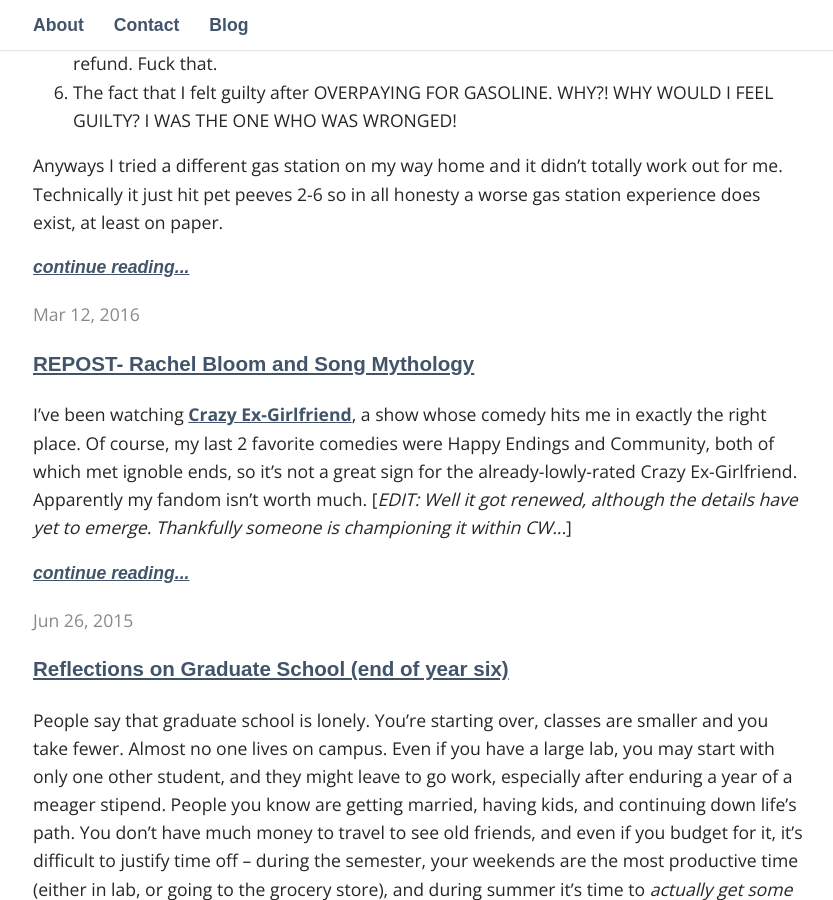
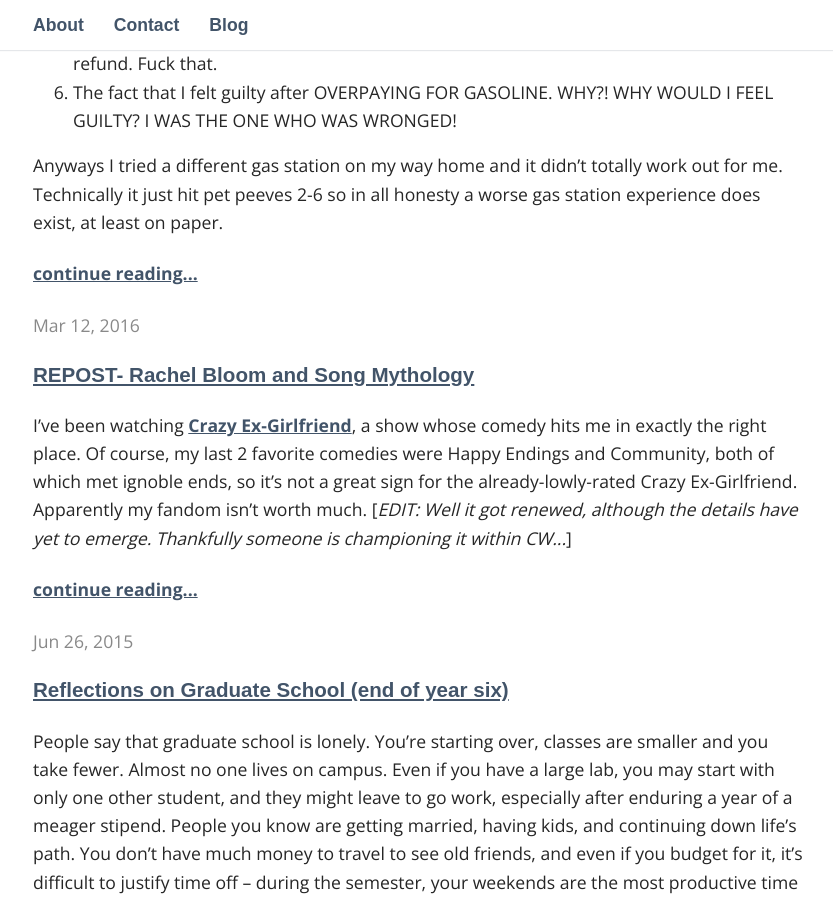
Before and after one commit to CriticalTom/startjekyll, a Jekyll site: the page built from blog/index.html, in a window 1280 px wide and 900 px high, scrolled down 961 px. Shown: the whole window, without its empty margins (222-1055 px from the left). Built offline with Jekyll 4.4.1, drawn with Linux system fonts in a browser that asks for light colours; some web fonts are replaced.

Commit message:
Update _layout.scss

```diff
--- a/_sass/_layout.scss
+++ b/_sass/_layout.scss
@@ -8,7 +8,6 @@
 }
 h1,
 h2,
-h4,
 h3 {
 	font-weight: 600;
 	color: $heading-font-color;
@@ -37,15 +36,12 @@
 	color: $link-hover-color;
 	text-decoration: underline;
 }
-h4 {	font-weight: 200;
-	line-height: 1;
-	font-size: 8;
+a.pagelink {
+	color: $link-color;
 	font-style: italic;
-	a,
-	a:visited {
-		text-decoration: underline;
-		font-style: italic;
-	}
+}
+a.pagelink:hover {
+	color: $link-hover-color;
 }
 header {
 	background: $header;
```
